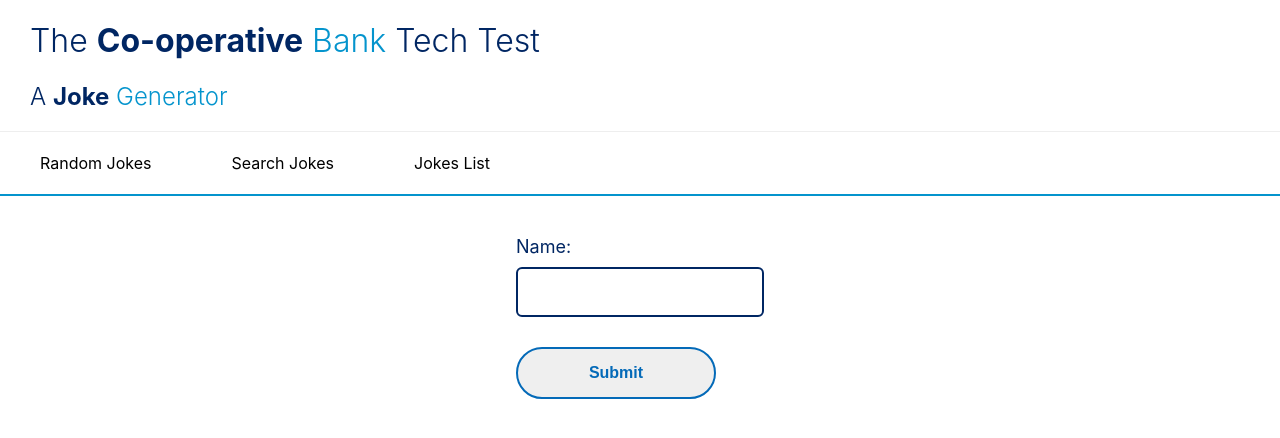
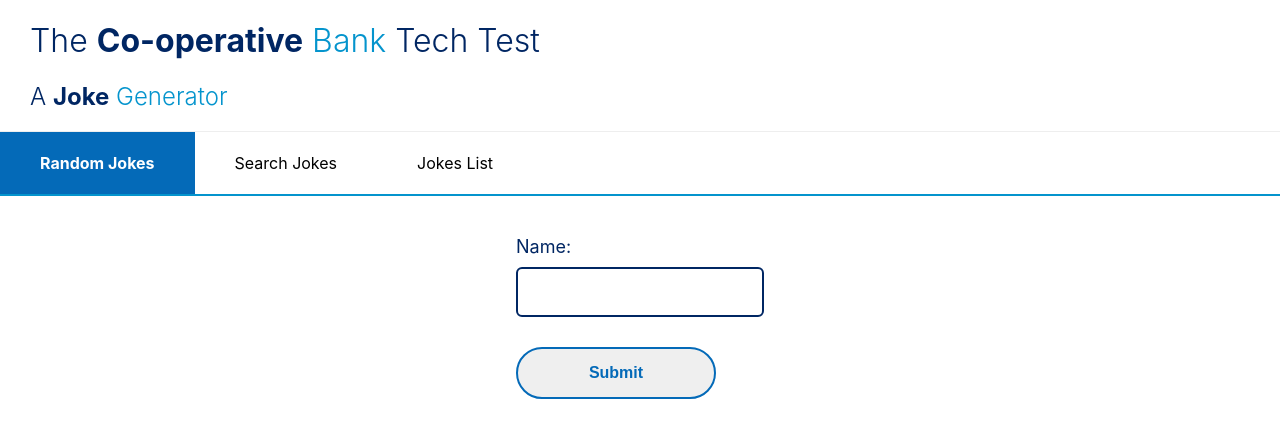
Before and after one commit to HAKeyes14/the-co-operative-bank-test, a React (Create React App) app: page /search in a window 1280 px wide. Shown: the top 438 px of the page. Built offline with nearby package versions, Linux system fonts and the light colour scheme.

Commit message:
added styling to ListJokePage

```diff
--- a/src/App.css
+++ b/src/App.css
@@ -57,6 +57,12 @@
   color: #fff;
 }
 
+.Navbar a.active {
+  color: #fff;
+  background-color: #046ab8;
+  font-weight: 700;
+}
+
 button {
   color: #046ab8;
   border: 2px solid #046ab8;
@@ -111,3 +117,12 @@
   margin: 10px 0;
   font-size: large;
 }
+
+li {
+  padding: 20px 0px;
+  color: #002663;
+  font-size: large;
+  text-align: center;
+  line-height: 2;
+  list-style-type: none;
+}
--- a/src/components/ListJokePage.jsx
+++ b/src/components/ListJokePage.jsx
@@ -10,7 +10,7 @@
 
   fetchJokes = () => {
     this.props
-      .fetchMultipleJokes(30)
+      .fetchMultipleJokes(10)
       .then(jokes => {
         const formattedJokes = jokes.map(joke => {
           return formatJoke(joke);
@@ -50,7 +50,7 @@
   render() {
     const { jokes, isLoading, error } = this.state;
     return (
-      <section ref="scroll">
+      <section>
         {isLoading ? (
           <p className="loading">Loading</p>
         ) : error ? (
```
